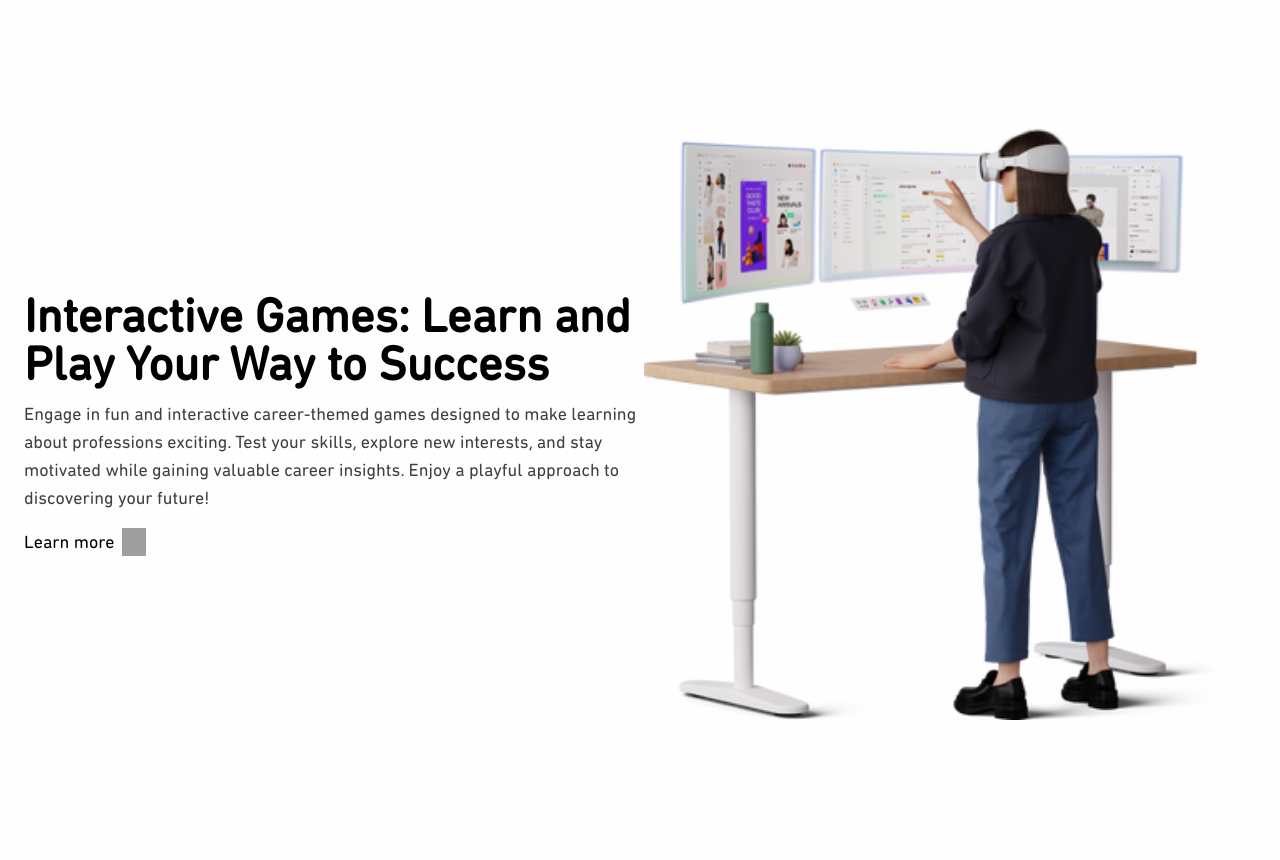
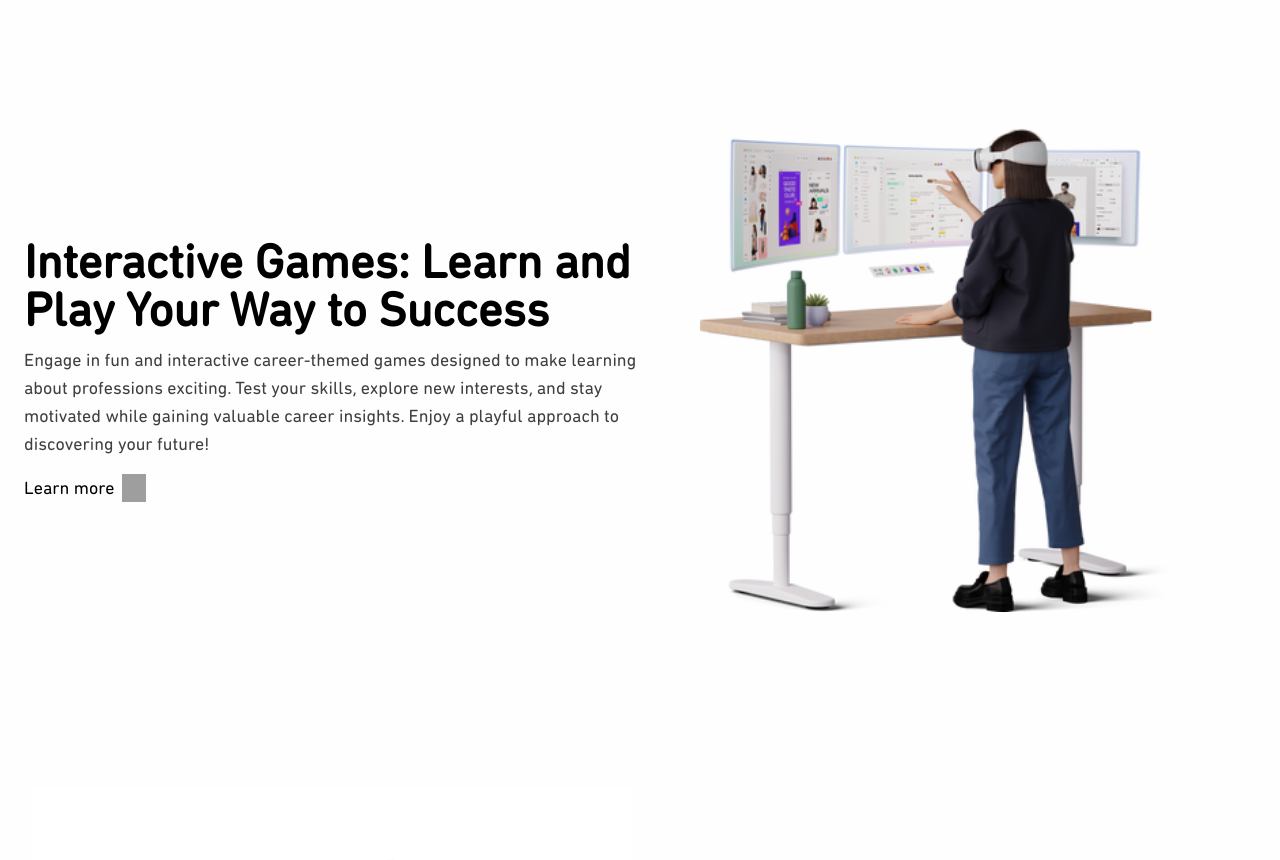
Before and after one commit to HEMANTH123SR/guidence-fox, a Next.js app: page / in a window 1280 px wide. Shown: the part 1840-2700 px from the top of the page. Built offline with nearby package versions, Linux system fonts and the light colour scheme; grey boxes are pictures that could not be loaded.

Commit message:
image update

```diff
--- a/app/components/Business/index.tsx
+++ b/app/components/Business/index.tsx
@@ -18,7 +18,7 @@ const Business = () => {
                 </div>
 
                 <div className='col-span-6 flex justify-center mt-10 lg:mt-0'>
-                    <Image src="/assets/3d-hygge-young-woman-working-at-the-table-wearing-vr-glasses.png" alt="business" width={1000} height={805} />
+                    <Image src="/assets/3d-hygge-young-woman-working-at-the-table-wearing-vr-glasses.png" alt="business" width={500} height={300} />
                 </div>
 
             </div>
```
